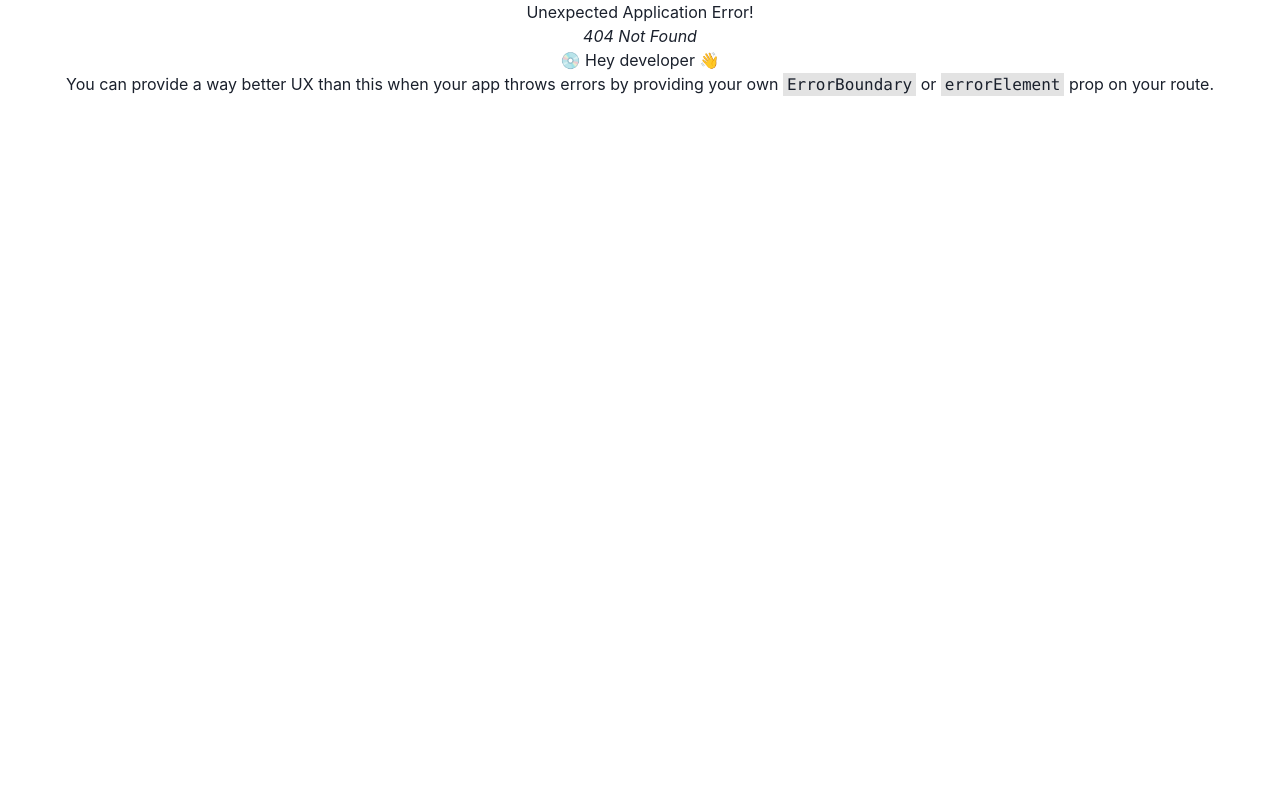
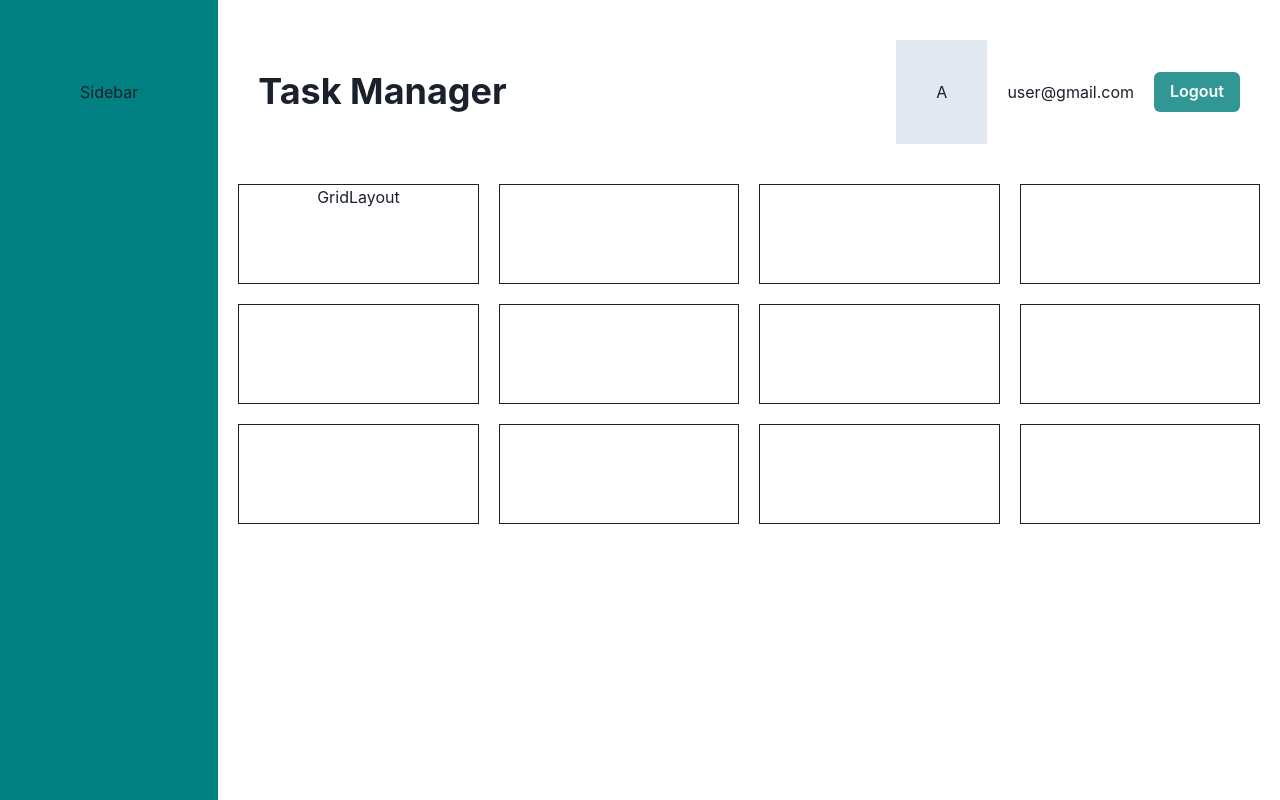
Before and after one commit to akotonyStark/chakra-ui-app, a React (Vite) app: page /practise in a window 1280 px wide. Before the commit this address had no page. Built offline with nearby package versions, Linux system fonts and the light colour scheme.

Commit message:
GridLayout

```diff
--- a/src/App.tsx
+++ b/src/App.tsx
@@ -6,6 +6,8 @@ import RootLayout from './layouts/RootLayout'
 import Dashboard from './pages/Dashboard'
 import Create from './pages/Create'
 import Profile from './pages/Profile'
+import Practise from './pages/Practise'
+import GridLayout from './pages/GridLayout'
 
 
 const router = createBrowserRouter(
@@ -14,7 +16,9 @@ const router = createBrowserRouter(
        <Route index element={<Dashboard/>} />
        <Route path="create" element={<Create />} />
        <Route path="profile" element={<Profile />} />
+       <Route path="practise" element={<Practise />} />
 
+       <Route path="grid-layout" element={<GridLayout />} />
     </Route>
   )
 )
--- a/src/layouts/RootLayout.tsx
+++ b/src/layouts/RootLayout.tsx
@@ -1,13 +1,23 @@
 import { Outlet } from 'react-router-dom'
 import Navbar from '../components/Navbar'
+import { Grid, GridItem } from '@chakra-ui/react'
 
 const RootLayout = () => {
-  return (
-    <div>
-        <Navbar/>
-        <Outlet/>
-    </div>
-  )
+    return (
+        <div>
+            <Grid templateColumns={'repeat(6, 1fr)'}>
+                <GridItem as='aside' colSpan={1} bg="teal" height="100vh" p={20}>
+                    <span>Sidebar</span>
+                </GridItem>
+                <GridItem colSpan={5}>
+                    <Navbar />
+                    <Outlet />
+                </GridItem>
+
+            </Grid>
+
+        </div>
+    )
 }
 
 export default RootLayout
--- a/src/pages/Dashboard.tsx
+++ b/src/pages/Dashboard.tsx
@@ -9,7 +9,8 @@ const Dashboard = () => {
         filter: 'blur(2px)',
         ':hover': {
             bgColor: 'purple',
-            color: 'white'
+            color: 'white',
+            cursor:'pointer'
         }
     }
   return (
--- /dev/null
+++ b/src/pages/GridLayout.tsx
@@ -0,0 +1,25 @@
+import { Box, SimpleGrid } from "@chakra-ui/react"
+
+
+const GridLayout = () => {
+  return (
+    <SimpleGrid p={5}  spacing={5} minChildWidth="200px">
+        <Box bg="white" h={100} border="1px solid"></Box>
+        <Box bg="white" h={100} border="1px solid"></Box>
+        <Box bg="white" h={100} border="1px solid"></Box>
+        <Box bg="white" h={100} border="1px solid"></Box>
+
+        <Box bg="white" h={100} border="1px solid"></Box>
+        <Box bg="white" h={100} border="1px solid"></Box>
+        <Box bg="white" h={100} border="1px solid"></Box>
+        <Box bg="white" h={100} border="1px solid"></Box>
+
+        <Box bg="white" h={100} border="1px solid"></Box>
+        <Box bg="white" h={100} border="1px solid"></Box>
+        <Box bg="white" h={100} border="1px solid"></Box>
+        <Box bg="white" h={100} border="1px solid"></Box>
+    </SimpleGrid>
+  )
+}
+
+export default GridLayout
--- /dev/null
+++ b/src/pages/Practise.tsx
@@ -0,0 +1,37 @@
+import { Box, SimpleGrid } from "@chakra-ui/react"
+import { Link } from "react-router-dom"
+
+const Practise = () => {
+    const boxStyles = {
+        ':hover': {
+            bgColor: 'teal',
+            color: 'white',
+            cursor:'pointer',
+            border: 'none',
+        }
+    }
+    return (
+        <SimpleGrid columns={4} spacing={5} mx={5}>
+            <Link to={'/grid-layout'}>
+                <Box bg="white" h={100} border="1px solid" sx={boxStyles}>
+                    GridLayout
+                </Box>
+            </Link>
+            <Box bg="white" h={100} border="1px solid"></Box>
+            <Box bg="white" h={100} border="1px solid"></Box>
+            <Box bg="white" h={100} border="1px solid"></Box>
+
+            <Box bg="white" h={100} border="1px solid"></Box>
+            <Box bg="white" h={100} border="1px solid"></Box>
+            <Box bg="white" h={100} border="1px solid"></Box>
+            <Box bg="white" h={100} border="1px solid"></Box>
+
+            <Box bg="white" h={100} border="1px solid"></Box>
+            <Box bg="white" h={100} border="1px solid"></Box>
+            <Box bg="white" h={100} border="1px solid"></Box>
+            <Box bg="white" h={100} border="1px solid"></Box>
+        </SimpleGrid>
+    )
+}
+
+export default Practise
```
